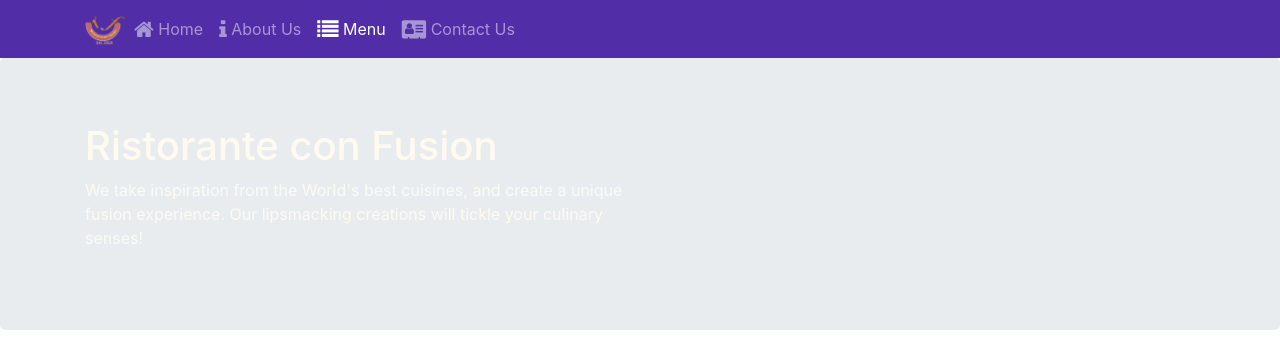
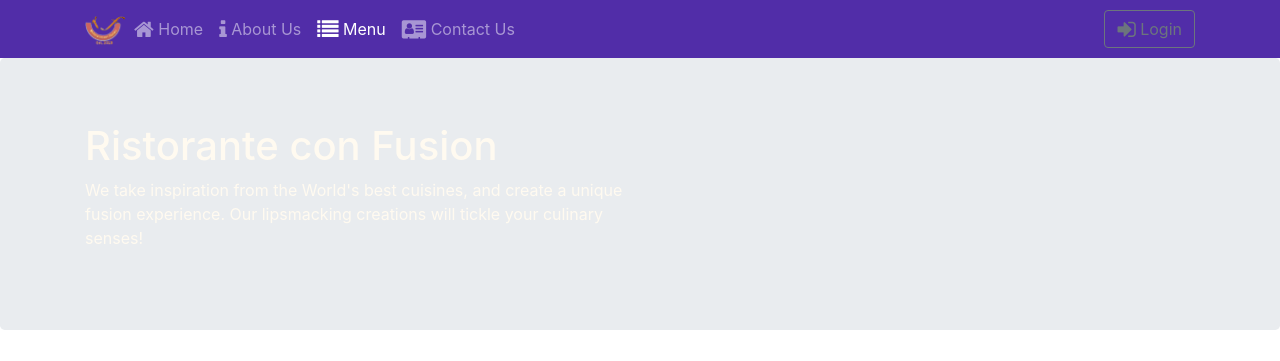
Before and after one commit to MMR214/coursera-react, a React (Create React App) app: page /menu in a window 1280 px wide. Shown: the top 361 px of the page. Built offline with nearby package versions, Linux system fonts and the light colour scheme.

Commit message:
UNCONTROLLED form 1

```diff
--- a/src/components/HeaderComponent.js
+++ b/src/components/HeaderComponent.js
@@ -1,5 +1,6 @@
 import React, { Component } from 'react';
-import { Navbar, NavbarBrand, Nav, NavbarToggler, Collapse, NavItem, Jumbotron } from 'reactstrap';
+import { Navbar, NavbarBrand, Nav, NavbarToggler, Collapse, NavItem, Jumbotron ,
+    Button, Modal, ModalHeader, ModalBody } from 'reactstrap';
 import { NavLink } from 'react-router-dom';
 
 class Header extends Component {
@@ -7,9 +8,11 @@ class Header extends Component {
 constructor(props) {
     super(props);
     this.state ={
-        isNavOpen: false
+        isNavOpen: false,
+        isModalOpen: false
     }
     this.toggleNav = this.toggleNav.bind(this)
+    this.toggleModal = this.toggleModal.bind(this)
 }
 
 toggleNav() {
@@ -17,9 +20,15 @@ toggleNav() {
         isNavOpen: !this.state.isNavOpen
     })
 }
+
+toggleModal(){
+    this.setState({
+        isModalOpen: !this.state.isModalOpen
+    })
+}
   render() {
     return(
-    <div>
+    <React.Fragment>
       <Navbar dark expand="md">
         <div className="container">
             <NavbarToggler onClick={this.toggleNav} />
@@ -53,6 +62,13 @@ toggleNav() {
                         </NavLink>
                     </NavItem>
                 </Nav>
+                <Nav className="ml-auto" navbar>
+                    <NavItem>
+                        <Button outline onClick={this.toggleModal}>
+                            <span className="fa fa-sign-in fa-lg"></span> Login
+                        </Button>
+                    </NavItem>
+                </Nav>
             </Collapse>
         </div>
       </Navbar>
@@ -67,8 +83,13 @@ toggleNav() {
                </div>
             </div>
         </Jumbotron>
-    </div>
+        <Modal isOpen={this.state.isModalOpen} toggle={this.toggleModal}>
+            <ModalHeader toggle={this.toggleModal}>Login</ModalHeader>
+            <ModalBody>
 
+            </ModalBody>
+        </Modal>
+    </React.Fragment>
     );
   }
 }
```
Also changed, not shown: 1 other file (tests, documents, lock files or other folders).
